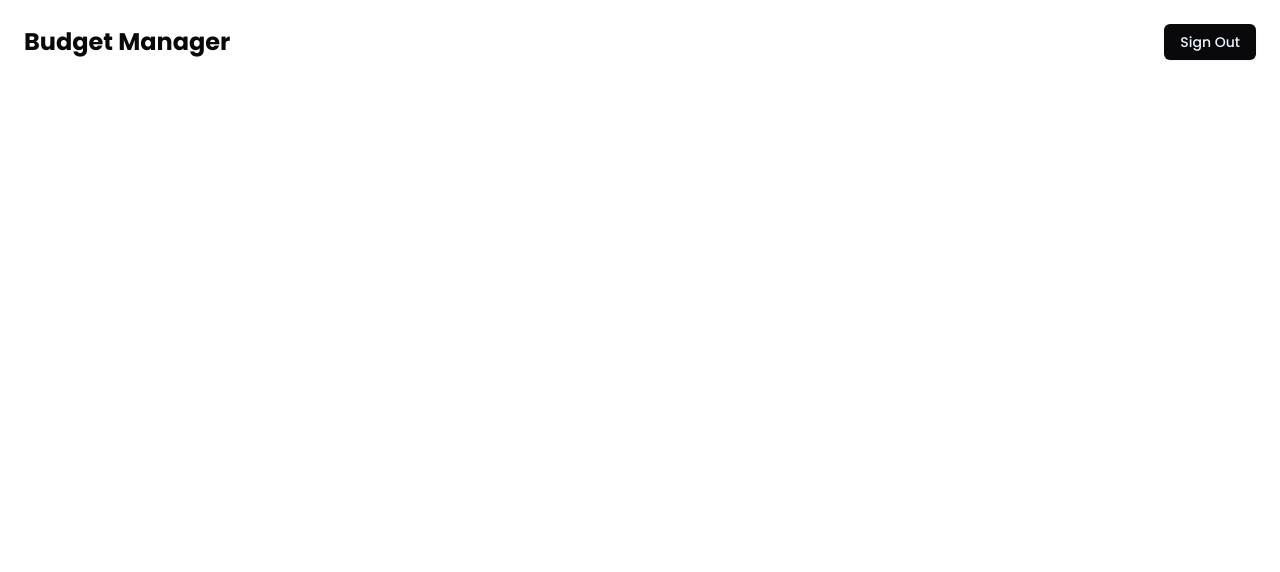
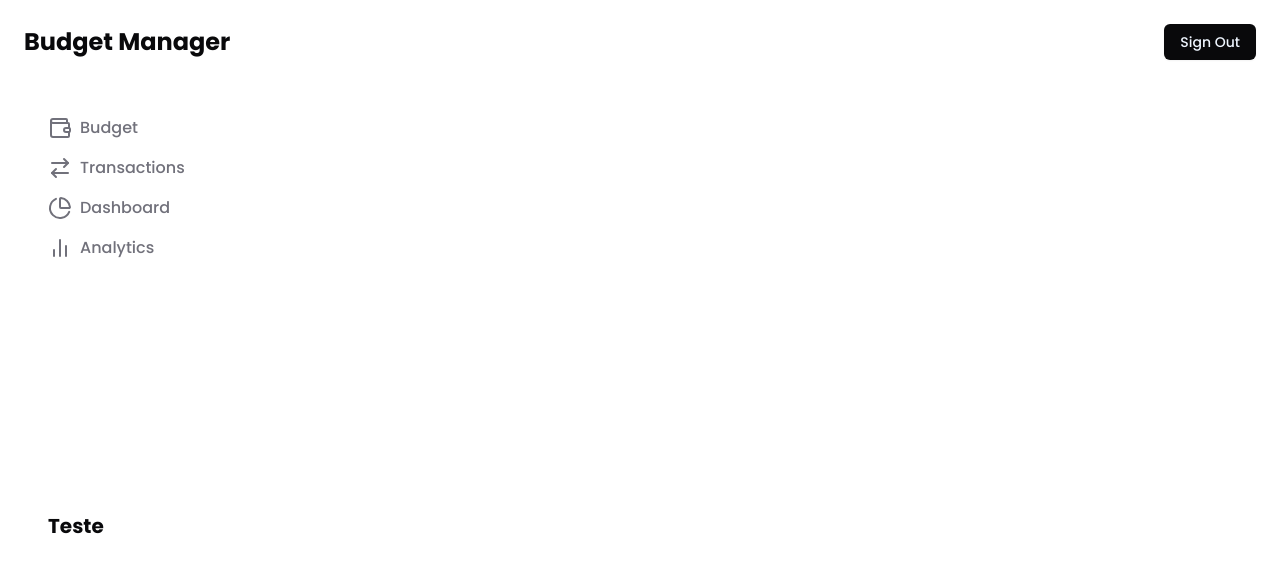
Before and after one commit to kauevecchia/budget-manager, a React (Vite) app: page / in a window 1280 px wide. Shown: the top 572 px of the page. Built offline with nearby package versions, Linux system fonts and the light colour scheme.

Commit message:
feat: add Sidebar and improve AppLayout structure

```diff
--- a/src/layouts/AppLayout.tsx
+++ b/src/layouts/AppLayout.tsx
@@ -1,13 +1,20 @@
 import { Outlet } from "react-router-dom";
 import { Header } from "../components/Header";
+import { Sidebar } from "../components/Sidebar";
 
 export function AppLayout() {
   return (
-    <div className="min-h-screen">
+    <div className="h-screen flex flex-col bg-background">
       <Header />
-      <main className="px-8 py-4 bg-background">
-        <Outlet />
-      </main>
+
+      <div className="px-8 flex-grow flex py-4">
+        <aside className="lg:w-1/5 hidden lg:block">
+          <Sidebar />
+        </aside>
+        <main className="p-4 flex-grow">
+          <Outlet />
+        </main>
+      </div>
     </div>
   );
 }
```
